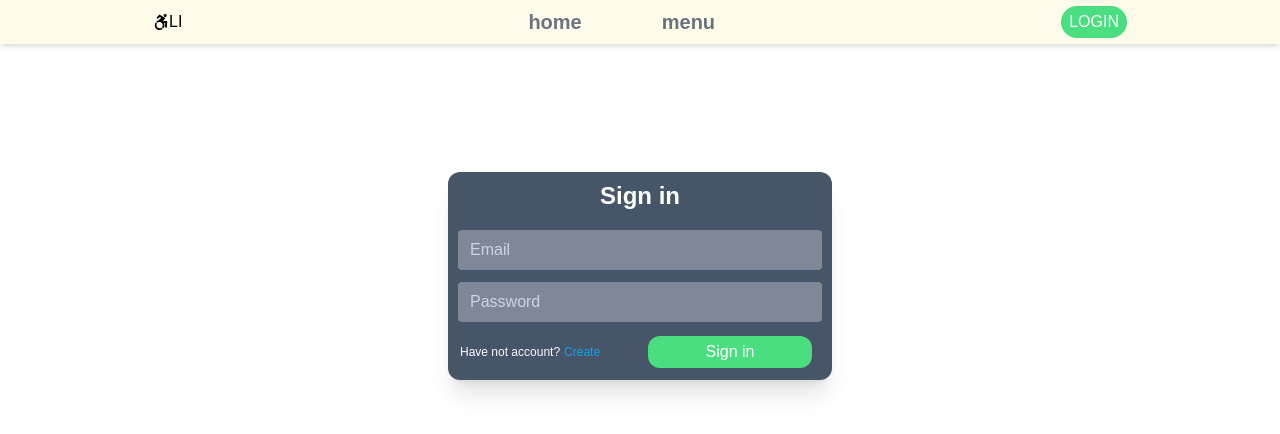
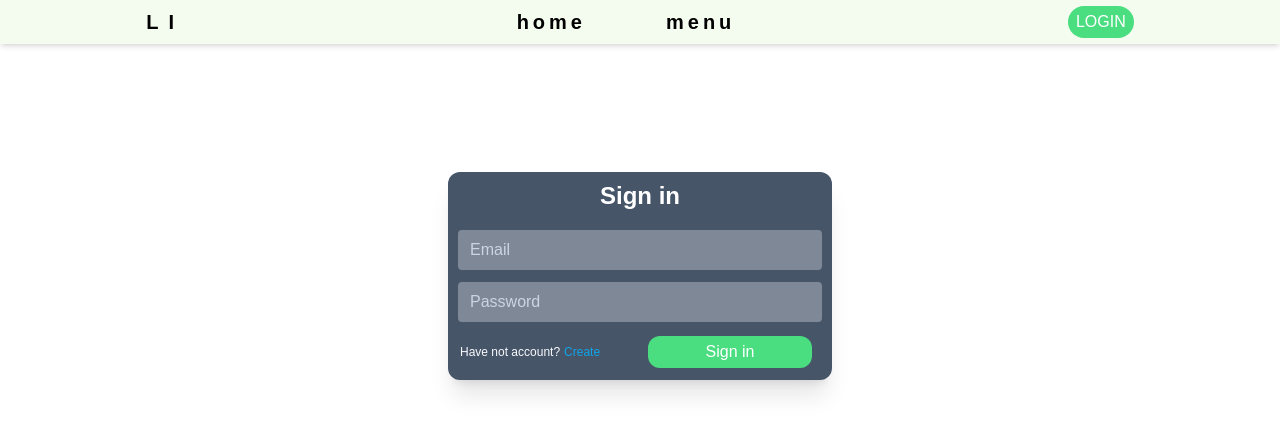
Before and after one commit to aanndrewss/new_version_restaurant, a Next.js app in the folder client/: page /auth/login in a window 1280 px wide. Shown: the top 434 px of the page. Built offline with nearby package versions, Linux system fonts and the light colour scheme.

Commit message:
add svg icons and styles

```diff
--- a/client/components/Header.tsx
+++ b/client/components/Header.tsx
@@ -1,11 +1,11 @@
 import React, { useEffect } from 'react'
 import styles from './../styles/Header.module.scss'
-import { FaAccessibleIcon } from 'react-icons/fa'
 import Link from 'next/link'
 import { HOME_ROUTE, LOGIN_ROUTE, MENU_ROUTE, PROFILE_ROUTE } from '../utils/contstants'
 import { useAppSelector } from '../hooks/redux'
 import { userAPI } from '../services/UserService'
-import { log } from 'util'
+import IconShoppingCart from '../icons/Cart'
+import IconUser from '../icons/User'
 
 const Header = () => {
 
@@ -24,7 +24,7 @@ const Header = () => {
 	return (
 		<div className={styles.header}>
 			<div className={styles.brandName}>
-				<FaAccessibleIcon />
+
 				LI
 			</div>
 			<div className={styles.headerLinks}>
@@ -42,10 +42,13 @@ const Header = () => {
 			<div className={styles.enterLinks}>
 				{isAuth ?
 					<>
+						<div className={styles.cart}>
+							<IconShoppingCart />
+						</div>
 						<Link href={PROFILE_ROUTE + `/${users.id}`}>
-							<button className={styles.btnEnter}>
-								profile
-							</button>
+							<div className={styles.user}>
+								<IconUser/>
+							</div>
 						</Link>
 						<button onClick={() => logOut('')} className={styles.btnEnter}>
 							logout
--- a/client/components/TypeBar.tsx
+++ b/client/components/TypeBar.tsx
@@ -9,7 +9,9 @@ const TypeBar = () => {
 	return (
 			<div className={styles.types}>
 				{types && types.map(type =>
-					<div className={styles.type}>{type.name}</div>
+					<div className={styles.type}>
+						{type.name}
+					</div>
 				)}
 			</div>
 	)
--- /dev/null
+++ b/client/icons/Cart.tsx
@@ -0,0 +1,17 @@
+import React from 'react'
+
+function IconShoppingCart(props: React.SVGProps<SVGSVGElement>) {
+	return (
+		<svg
+			viewBox="0 0 1024 1024"
+			fill="currentColor"
+			height="1.5em"
+			width="1.5em"
+			{...props}
+		>
+			<path d="M922.9 701.9H327.4l29.9-60.9 496.8-.9c16.8 0 31.2-12 34.2-28.6l68.8-385.1c1.8-10.1-.9-20.5-7.5-28.4a34.99 34.99 0 00-26.6-12.5l-632-2.1-5.4-25.4c-3.4-16.2-18-28-34.6-28H96.5a35.3 35.3 0 100 70.6h125.9L246 312.8l58.1 281.3-74.8 122.1a34.96 34.96 0 00-3 36.8c6 11.9 18.1 19.4 31.5 19.4h62.8a102.43 102.43 0 00-20.6 61.7c0 56.6 46 102.6 102.6 102.6s102.6-46 102.6-102.6c0-22.3-7.4-44-20.6-61.7h161.1a102.43 102.43 0 00-20.6 61.7c0 56.6 46 102.6 102.6 102.6s102.6-46 102.6-102.6c0-22.3-7.4-44-20.6-61.7H923c19.4 0 35.3-15.8 35.3-35.3a35.42 35.42 0 00-35.4-35.2zM305.7 253l575.8 1.9-56.4 315.8-452.3.8L305.7 253zm96.9 612.7c-17.4 0-31.6-14.2-31.6-31.6 0-17.4 14.2-31.6 31.6-31.6s31.6 14.2 31.6 31.6a31.6 31.6 0 01-31.6 31.6zm325.1 0c-17.4 0-31.6-14.2-31.6-31.6 0-17.4 14.2-31.6 31.6-31.6s31.6 14.2 31.6 31.6a31.6 31.6 0 01-31.6 31.6z" />
+		</svg>
+	);
+}
+
+export default IconShoppingCart;
--- /dev/null
+++ b/client/icons/User.tsx
@@ -0,0 +1,17 @@
+import React from 'react'
+
+function IconUser(props: React.SVGProps<SVGSVGElement>) {
+	return (
+		<svg
+			viewBox="0 0 1024 1024"
+			fill="currentColor"
+			height="1.5em"
+			width="1.5em"
+			{...props}
+		>
+			<path d="M858.5 763.6a374 374 0 00-80.6-119.5 375.63 375.63 0 00-119.5-80.6c-.4-.2-.8-.3-1.2-.5C719.5 518 760 444.7 760 362c0-137-111-248-248-248S264 225 264 362c0 82.7 40.5 156 102.8 201.1-.4.2-.8.3-1.2.5-44.8 18.9-85 46-119.5 80.6a375.63 375.63 0 00-80.6 119.5A371.7 371.7 0 00136 901.8a8 8 0 008 8.2h60c4.4 0 7.9-3.5 8-7.8 2-77.2 33-149.5 87.8-204.3 56.7-56.7 132-87.9 212.2-87.9s155.5 31.2 212.2 87.9C779 752.7 810 825 812 902.2c.1 4.4 3.6 7.8 8 7.8h60a8 8 0 008-8.2c-1-47.8-10.9-94.3-29.5-138.2zM512 534c-45.9 0-89.1-17.9-121.6-50.4S340 407.9 340 362c0-45.9 17.9-89.1 50.4-121.6S466.1 190 512 190s89.1 17.9 121.6 50.4S684 316.1 684 362c0 45.9-17.9 89.1-50.4 121.6S557.9 534 512 534z" />
+		</svg>
+	);
+}
+
+export default IconUser;
--- a/client/pages/menu.tsx
+++ b/client/pages/menu.tsx
@@ -1,7 +1,5 @@
-import React, { useEffect } from 'react'
-import { useDispatch } from 'react-redux'
+import React from 'react'
 import DishList from '../components/DishList/DishList'
-import { dishAPI } from '../services/DishService'
 import TypeBar from '../components/TypeBar'
 
 function Menu(props) {
--- a/client/styles/DishItem.module.scss
+++ b/client/styles/DishItem.module.scss
@@ -1,5 +1,5 @@
 .card {
-  @apply rounded-2xl hover:scale-105 transition-all shadow-md;
+  @apply rounded-2xl hover:scale-[1.02] transition-all shadow-md;
   .name {
     @apply font-bold text-lg text-blue-600 text-center;
   }
--- a/client/styles/Header.module.scss
+++ b/client/styles/Header.module.scss
@@ -1,22 +1,34 @@
 
 .header {
-  @apply flex items-center justify-around h-11 bg-amber-50 shadow-md;
+  @apply flex items-center justify-around h-11 bg-[#f4fbef] shadow-md;
 
   .brandName {
-    @apply flex items-center
+    @apply flex items-center tracking-[0.5em] font-extrabold text-xl cursor-pointer;
   }
 
   .headerLinks {
     @apply flex items-center;
     .btnLinks {
-      @apply font-bold text-xl text-gray-500 px-10 hover:text-gray-700 transition-all;
+      @apply relative font-bold tracking-[0.2em] text-xl mx-10 no-underline;
+      &:after {
+        @apply content-[''] block absolute text-green-500 underline decoration-solid right-0 w-0 h-[2px] bottom-[-3px] transition-all duration-500;
+      }
+      &:hover:after {
+        @apply content-[''] w-full block absolute left-0 h-[2px] bg-green-400 bottom-[-3px] transition-all duration-500;
+      }
     }
   }
 
+  .user {
+    @apply cursor-pointer hover:text-green-500 transition-all duration-300;
+  }
   .enterLinks {
     @apply flex items-center gap-2;
     .btnEnter {
       @apply bg-green-400 text-white py-1 px-2 rounded-2xl transition-colors hover:bg-green-600;
     }
   }
+  .cart {
+    @apply cursor-pointer hover:text-green-500 transition-all duration-300;
+  }
 }
--- a/client/tailwind.config.js
+++ b/client/tailwind.config.js
@@ -5,7 +5,7 @@ module.exports = {
     './components/**/*.{js, ts, jsx, tsx}'
   ],
   theme: {
-    extend: {},
+    extend: {}
   },
   plugins: [],
 }
```
